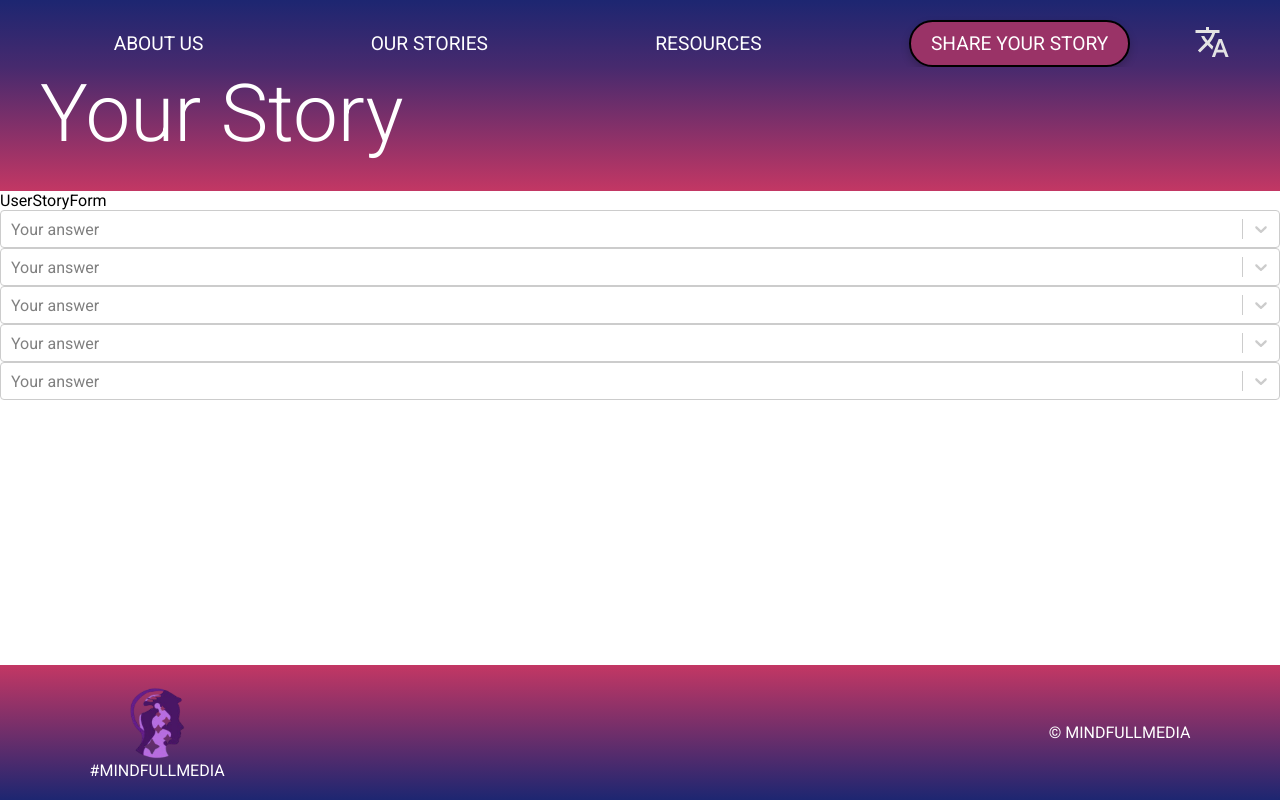
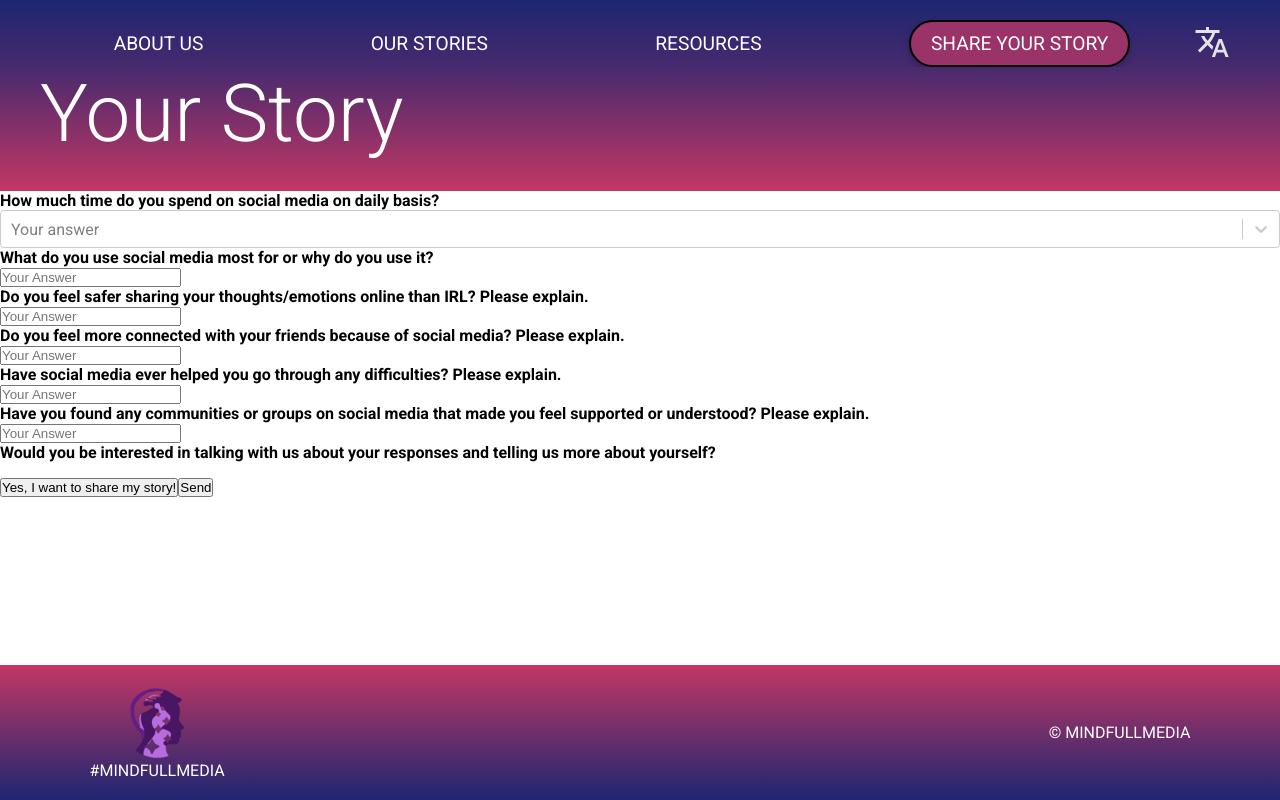
Before and after one commit to Xelo04/Mindful-Media, a React (Vite) app: page /your-story in a window 1280 px wide. Built offline with nearby package versions, Linux system fonts and the light colour scheme.

Commit message:
Add emailjs integration and replace FormFilter with FormDropdownInput in UserStoryForm

```diff
--- a/package.json
+++ b/package.json
@@ -10,6 +10,7 @@
     "preview": "vite preview"
   },
   "dependencies": {
+    "emailjs-com": "^3.2.0",
     "react": "^18.2.0",
     "react-dom": "^18.2.0",
     "react-router-dom": "^7.5.3",
--- a/src/components/user-story-form/UserStoryForm.tsx
+++ b/src/components/user-story-form/UserStoryForm.tsx
@@ -1,6 +1,8 @@
 import "./userStoryForm.scss";
-import FormFilter from "./form-filter/FormFilter";
+import FormDropdownInput from "./form-dropdown-input/FormDropdownInput.tsx";
 import { filtersData } from "../../data.ts";
+import emailjs from "emailjs-com";
+import { useRef, useState } from "react";
 
 const extraQuestion = [
   { value: "Less than an hour", label: "Less than an hour" },
@@ -10,14 +12,109 @@ const extraQuestion = [
 ];
 
 const UserStoryForm = () => {
+  const formRef = useRef(null);
+  const [showStory, setShowStory] = useState(false);
+
+  const sendEmail = (e: React.FormEvent) => {
+    e.preventDefault();
+
+    emailjs
+      .sendForm(
+        "service_f1fv58a",
+        "template_42r85zo",
+        formRef.current!,
+        "L7RyFInouxnqvx4T3"
+      )
+      .then(
+        () => alert("Message sent successfully!"),
+        (error) => alert("Failed to send message: " + error.text)
+      );
+  };
+
   return (
     <div className="userStoryForm">
-      <span>UserStoryForm</span>
-      <FormFilter options={extraQuestion} />
-      <FormFilter options={filtersData.age} />
-      <FormFilter options={filtersData.gender} />
-      <FormFilter options={filtersData.sexuality} />
-      <FormFilter options={filtersData.nationality} />
+      <form ref={formRef} onSubmit={sendEmail}>
+        <h4>How much time do you spend on social media on daily basis?</h4>
+        <FormDropdownInput name="extraQuestion" options={extraQuestion} />
+        <h4>What do you use social media most for or why do you use it?</h4>
+        <input
+          name="question1"
+          type="text"
+          placeholder="Your Answer"
+          required
+        />
+        <h4>
+          Do you feel safer sharing your thoughts/emotions online than IRL?
+          Please explain.
+        </h4>
+        <input
+          name="question2"
+          type="text"
+          placeholder="Your Answer"
+          required
+        />
+        <h4>
+          Do you feel more connected with your friends because of social media?
+          Please explain.
+        </h4>
+        <input
+          name="question3"
+          type="text"
+          placeholder="Your Answer"
+          required
+        />
+        <h4>
+          Have social media ever helped you go through any difficulties? Please
+          explain.
+        </h4>
+        <input
+          name="question4"
+          type="text"
+          placeholder="Your Answer"
+          required
+        />
+        <h4>
+          Have you found any communities or groups on social media that made you
+          feel supported or understood? Please explain.
+        </h4>
+        <input
+          name="question5"
+          type="text"
+          placeholder="Your Answer"
+          required
+        />
+        <h4>
+          Would you be interested in talking with us about your responses and
+          telling us more about yourself?
+        </h4>
+        <button
+          type="button"
+          className="show-story-btn"
+          onClick={() => setShowStory(!showStory)}
+          style={{ margin: "16px 0" }}
+        >
+          {showStory ? "Hide" : "Yes, I want to share my story!"}
+        </button>
+        {showStory && (
+          <>
+            <h4>Please leave your email address below.</h4>
+            <input name="email" type="email" placeholder="Your Email" />
+            <h4>Any stories, messages for others you would like to add?</h4>
+            <input name="story" type="text" placeholder="Your Answer" />
+            <FormDropdownInput name="age" options={filtersData.age} />
+            <FormDropdownInput name="gender" options={filtersData.gender} />
+            <FormDropdownInput
+              name="sexuality"
+              options={filtersData.sexuality}
+            />
+            <FormDropdownInput
+              name="nationality"
+              options={filtersData.nationality}
+            />
+          </>
+        )}
+        <button type="submit">Send</button>
+      </form>
     </div>
   );
 };
--- a/src/components/user-story-form/form-filter/FormFilter.tsx
+++ b/src/components/user-story-form/form-dropdown-input/FormDropdownInput.tsx
@@ -1,10 +1,11 @@
-// The Filter component is a reusable multi-select dropdown built using the react-select library.
+// The FormDropdownInput component is a reusable multi-select dropdown built using the react-select library.
 // It allows users to select multiple (up to maxOptions) options from a list and passes the selected options back
 // to the parent component via a callback function. The component is styled using SCSS
 // Props are: options - an array of objects with value and label properties - example: const options = [{ value: "chocolate", label: "Chocolate" }]
 // onSelectionChange - a callback function to handle the selected options
 // placeholderName - a string to display as a placeholder in the select input - example: placeholderName={"flavour"}
 
+import { useState } from "react";
 import Select from "react-select";
 
 interface Option {
@@ -12,20 +13,25 @@ interface Option {
   label: string;
 }
 
-interface FilterProps {
+interface FormDropdownInputProps {
+  name: string;
   options: Option[];
 }
 
-function Filter({ options }: FilterProps) {
+function FormDropdownInput({ name, options }: FormDropdownInputProps) {
+  const [selected, setSelected] = useState<Option | null>(null);
+
   return (
     <div className="filter-container">
       <Select
         options={options}
+        onChange={(selectedOption) => setSelected(selectedOption)}
         noOptionsMessage={() => "All options selected"}
         placeholder="Your answer"
       />
+      <input type="hidden" name={name} value={selected ? selected.value : ""} />
     </div>
   );
 }
 
-export default Filter;
+export default FormDropdownInput;
```
Also changed, not shown: 2 other files (tests, documents, lock files or other folders).
